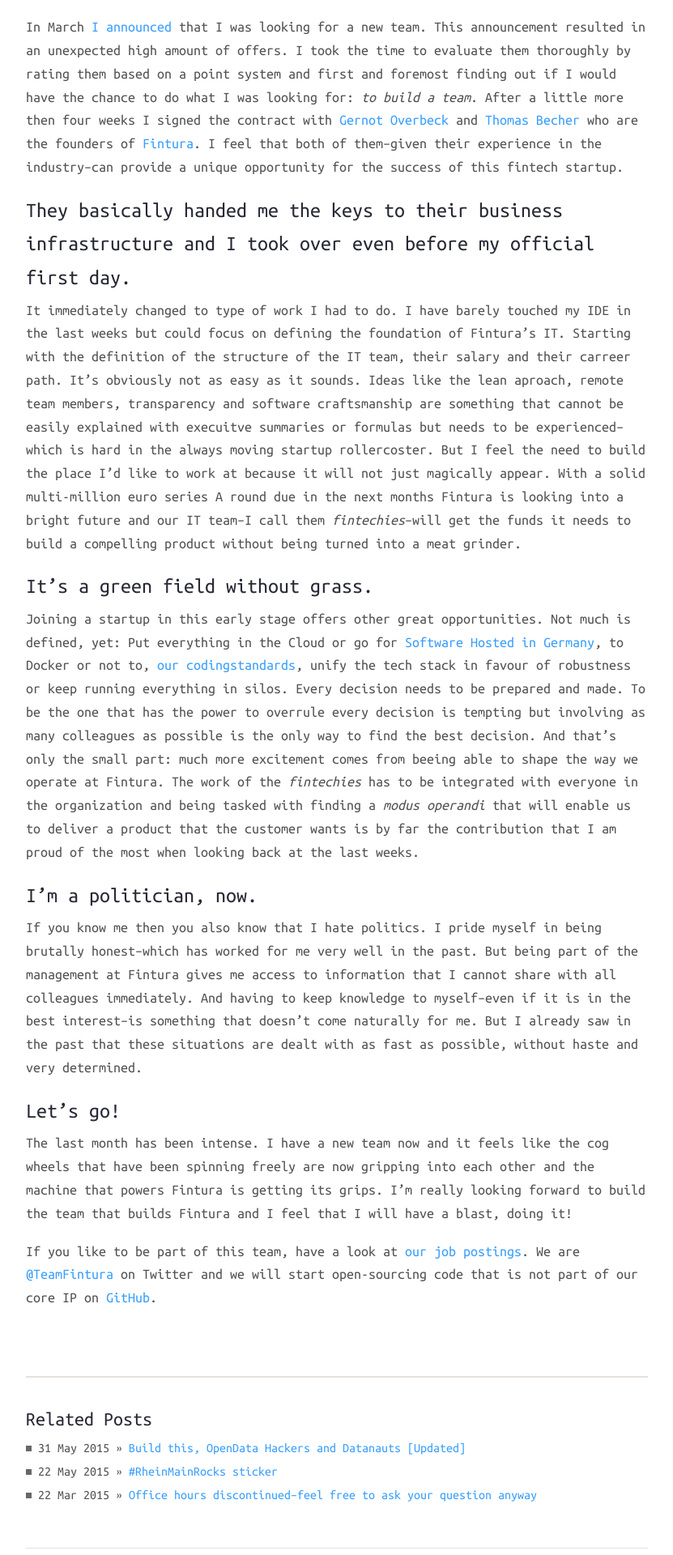
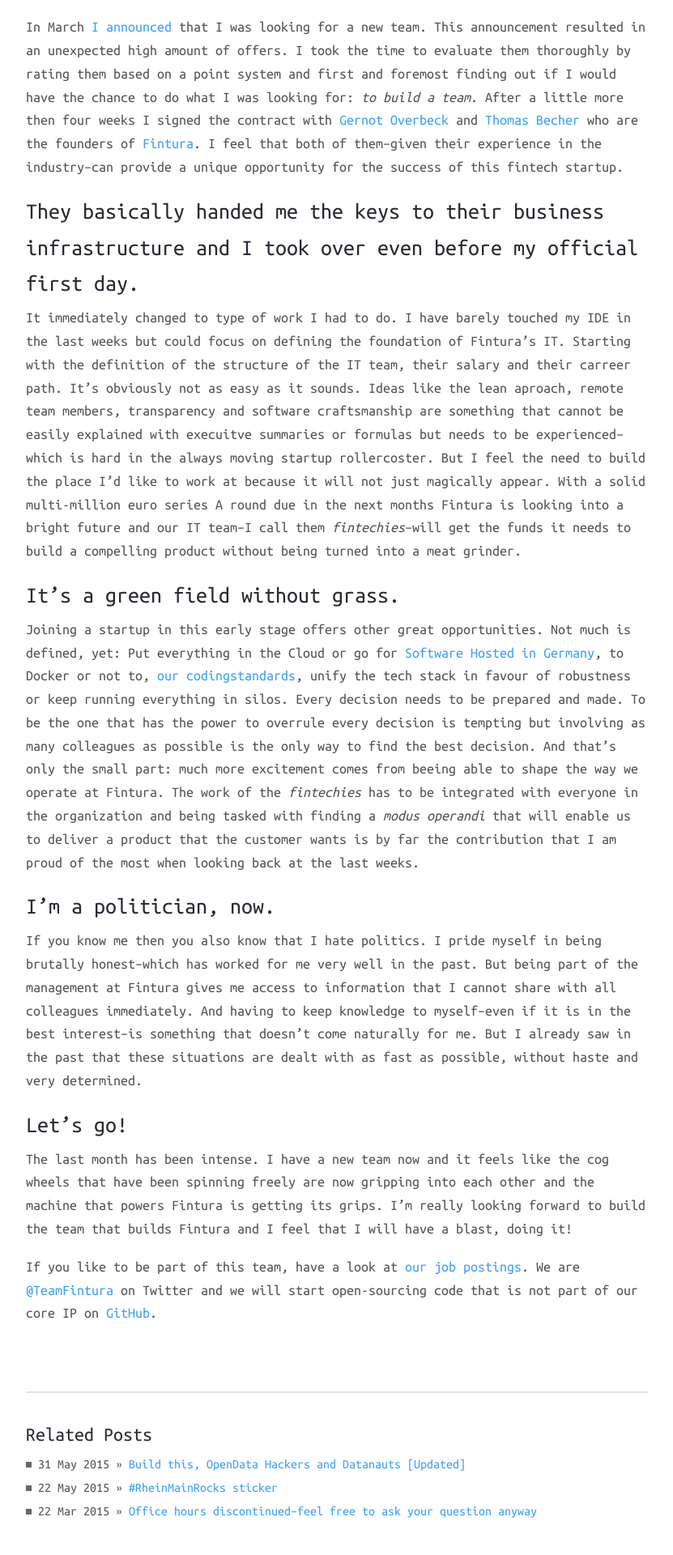
Before and after one commit to coderbyheart/blog, a Jekyll site: the page built from _posts/2015-05-30-one-month-into-my-new-job-as-the-cto-at-fintura.md, in a window 1280 px wide. Shown: the part 433-2353 px from the top of the page at 81% size, without its empty margins (224-1055 px from the left). Built offline with Jekyll 4.4.1, drawn with Linux system fonts in a browser that asks for light colours; nearby versions of some CDN libraries; comment, search, counter and statistics services are not loaded.

Commit message:
Use H2 instead of H3

```diff
--- a/_posts/2015-05-30-one-month-into-my-new-job-as-the-cto-at-fintura.md
+++ b/_posts/2015-05-30-one-month-into-my-new-job-as-the-cto-at-fintura.md
@@ -13,19 +13,19 @@
 
 In March [I announced](/leaving-dothiv/) that I was looking for a new team. This announcement resulted in an unexpected high amount of offers. I took the time to evaluate them thoroughly by rating them based on a point system and first and foremost finding out if I would have the chance to do what I was looking for: *to build a team*. After a little more then four weeks I signed the contract with [Gernot Overbeck](https://www.xing.com/profile/GernotA_Overbeck) and [Thomas Becher](https://www.xing.com/profile/Thomas_Becher4) who are the founders of [Fintura](https://fintura.de/). I feel that both of them–given their experience in the industry–can provide a unique opportunity for the success of this fintech startup.
 
-### They basically handed me the keys to their business infrastructure and I took over even before my official first day.
+## They basically handed me the keys to their business infrastructure and I took over even before my official first day.
 
 It immediately changed to type of work I had to do. I have barely touched my IDE in the last weeks but could focus on defining the foundation of Fintura's IT. Starting with the definition of the structure of the IT team, their salary and their carreer path. It's obviously not as easy as it sounds. Ideas like the lean aproach, remote team members, transparency and software craftsmanship are something that cannot be easily explained with execuitve summaries or formulas but needs to be experienced–which is hard in the always moving startup rollercoster. But I feel the need to build the place I'd like to work at because it will not just magically appear. With a solid multi-million euro series A round due in the next months Fintura is looking into a bright future and our IT team–I call them *fintechies*–will get the funds it needs to build a compelling product without being turned into a meat grinder.
 
-### It's a green field without grass.
+## It's a green field without grass.
 
 Joining a startup in this early stage offers other great opportunities. Not much is defined, yet: Put everything in the Cloud or go for [Software Hosted in Germany](http://www.software-made-in-germany.org/software-hosted-in-germany/), to Docker or not to, [our codingstandards](https://github.com/fintura/codingstandards), unify the tech stack in favour of robustness or keep running everything in silos. Every decision needs to be prepared and made. To be the one that has the power to overrule every decision is tempting but involving as many colleagues as possible is the only way to find the best decision. And that's only the small part: much more excitement comes from beeing able to shape the way we operate at Fintura. The work of the *fintechies* has to be integrated with everyone in the organization and being tasked with finding a *modus operandi* that will enable us to deliver a product that the customer wants is by far the contribution that I am proud of the most when looking back at the last weeks.
 
-### I'm a politician, now.
+## I'm a politician, now.
 
 If you know me then you also know that I hate politics. I pride myself in being brutally honest–which has worked for me very well in the past. But being part of the management at Fintura gives me access to information that I cannot share with all colleagues immediately. And having to keep knowledge to myself–even if it is in the best interest–is something that doesn't come naturally for me. But I already saw in the past that these situations are dealt with as fast as possible, without haste and very determined.
 
-### Let's go!
+## Let's go!
 
 The last month has been intense. I have a new team now and it feels like the cog wheels that have been spinning freely are now gripping into each other and the machine that powers Fintura is getting its grips. I'm really looking forward to build the team that builds Fintura and I feel that I will have a blast, doing it!
 
```
